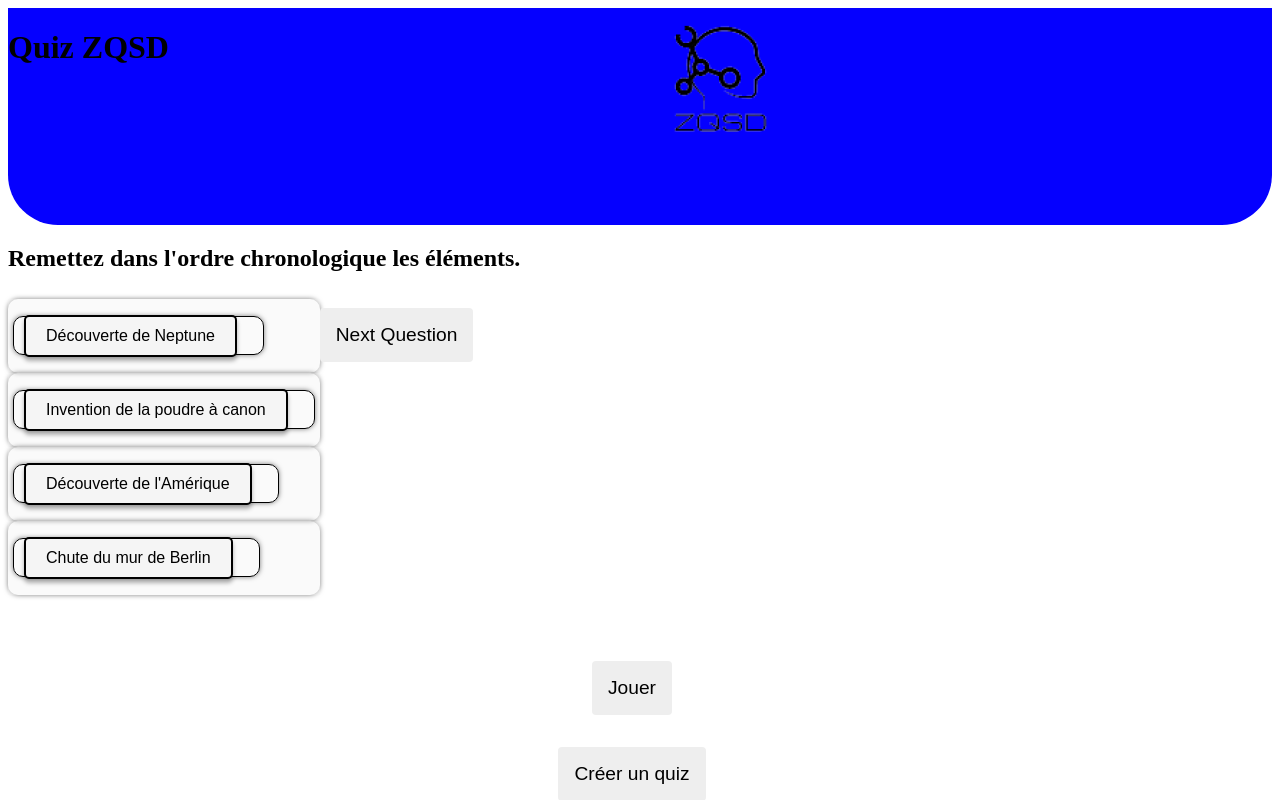
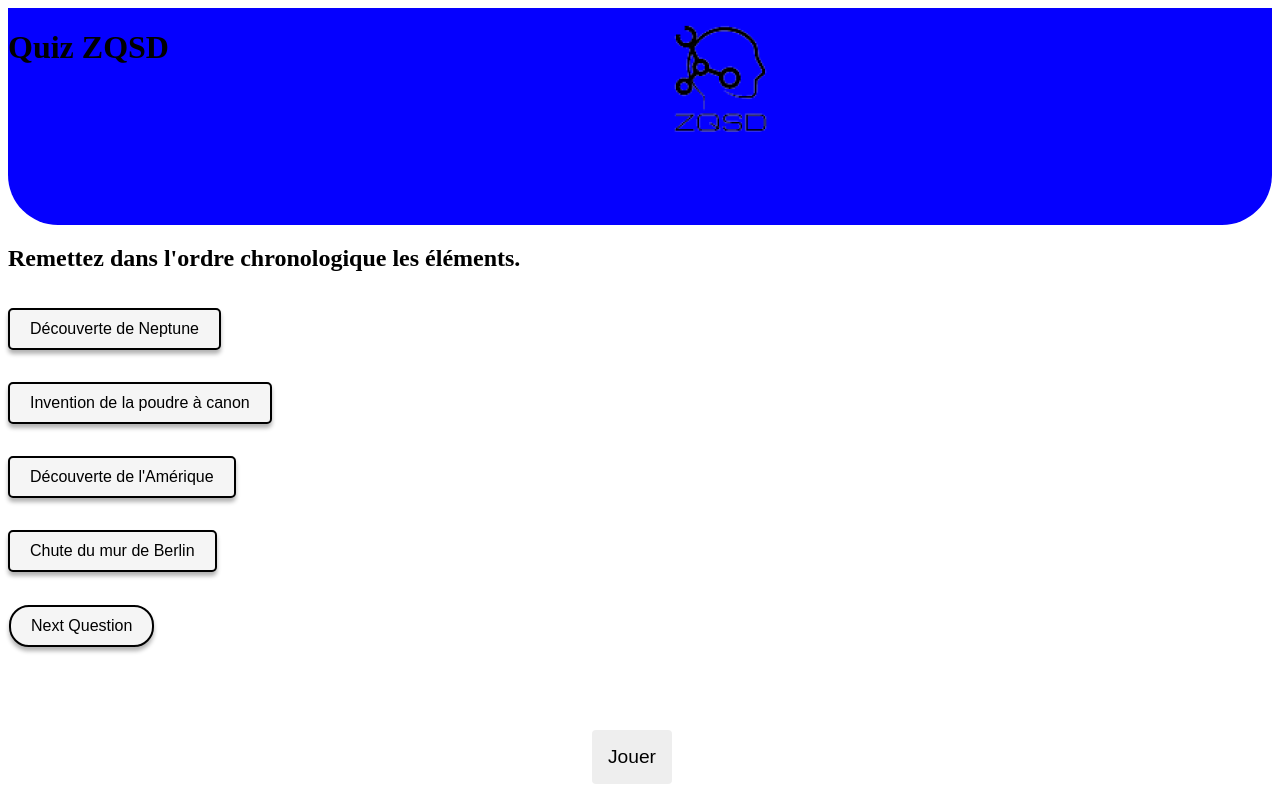
Before and after one commit to 2019-2020-ps6/2022-2023-ps6-zqsd, an Angular app in the folder front-end/: page /homePage in a window 1280 px wide. Shown: the top 800 px of the page. Built offline with nearby package versions, Linux system fonts and the light colour scheme.

Commit message:
scss NextQuestionButton

```diff
--- a/front-end/src/app/GameQuestion.component/GameQuestion.Component.html
+++ b/front-end/src/app/GameQuestion.component/GameQuestion.Component.html
@@ -4,5 +4,9 @@
   <app-GameAnswer [currentAnswer]="answer" (answerEvent)="questionAnswered($event)"> </app-GameAnswer>
 </tr>
 
-<button *ngIf="!showResult" (click)="getNextQuestion()">Next Question</button>
-<button *ngIf="showResult" routerLink="/results">Voir les résultats</button>
+<tr>
+  <td colspan="2">
+    <button class="game-question-button" *ngIf="!showResult" (click)="getNextQuestion()">Next Question</button>
+    <button class="game-question-button" *ngIf="showResult" routerLink="/results">Voir les résultats</button>
+  </td>
+</tr>
--- a/front-end/src/app/GameQuestion.component/GameQuestion.Component.scss
+++ b/front-end/src/app/GameQuestion.component/GameQuestion.Component.scss
@@ -1,22 +0,0 @@
-tr {
-  border: 1px solid black;
-  border-radius: 10px;
-  box-shadow: 0 0 5px rgba(0, 0, 0, 0.5);
-  background-color: #f2f2f25b;
-
-  &:hover {
-    background-color: #e6e6e6;
-  }
-
-  app-GameAnswer {
-    border: 1px solid black;
-    border-radius: 10px;
-    box-shadow: 0 0 5px rgba(0, 0, 0, 0.5);
-    padding: 10px;
-    margin: 5px;
-
-    &:hover {
-      box-shadow: 0 0 10px rgba(0, 0, 0, 0.5);
-    }
-  }
-}
--- a/front-end/src/styles.scss
+++ b/front-end/src/styles.scss
@@ -20,3 +20,27 @@ button:disabled {
   color: #aaa;
   cursor: auto;
 }
+.game-question-button {
+  display: inline-block;
+  padding: 10px 20px;
+  border-radius: 20px;
+  border: 2px solid #000;
+  background-color: #f5f5f5;
+  color: #000;
+  text-align: center;
+  text-decoration: none;
+  font-size: 16px;
+  cursor: pointer;
+  box-shadow: 0 4px 4px rgba(0, 0, 0, 0.3);
+
+  &:hover {
+    background-color: #e0e0e0;
+    border: 2px solid #bfbfbf;
+  }
+
+  &:active {
+    background-color: #d6d6d6;
+    border: 2px solid #b3b3b3;
+    box-shadow: 0 4px 4px rgba(0, 0, 0, 0.3);
+  }
+}
```
